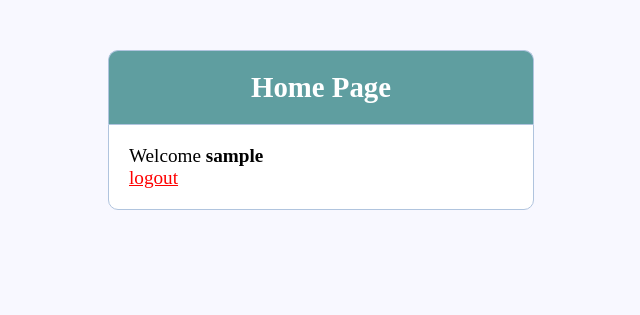
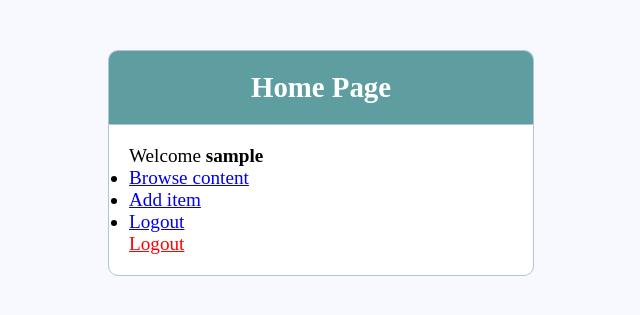
Before and after one commit to calvintts/130_project2, a PHP site: page / in a window 1280 px wide. Shown: the top 315 px of the page, without its empty margins (319-959 px from the left). Run offline with PHP 8.4, Linux system fonts and the light colour scheme; the visitor is signed in with stand-in values (Sample User, id 1).

Commit message:
added options for add item

```diff
--- a/index.php
+++ b/index.php
@@ -38,7 +38,11 @@
     <!-- logged in user information -->
     <?php  if (isset($_SESSION['username'])) : ?>
     	<p>Welcome <strong><?php echo $_SESSION['username']; ?></strong></p>
-    	<p> <a href="index.php?logout='1'" style="color: red;">logout</a> </p>
+      <ul>
+        <li><a href="display.html">Browse content</a></li>
+        <li><a href="newitem.php">Add item</a></li>
+        <li><a href="index.php?logout=1">Logout</a></li>
+    	<p> <a href="index.php?logout='1'" style="color: red;">Logout</a> </p>
     <?php endif ?>
 </div>
 
```
